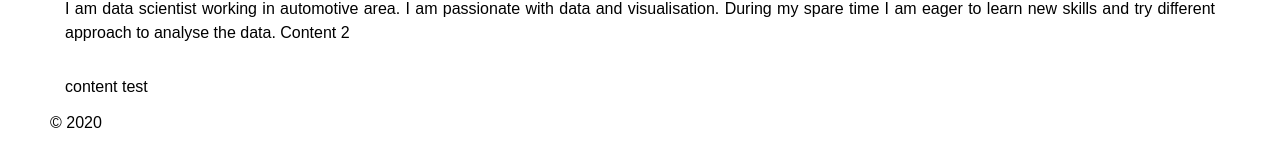
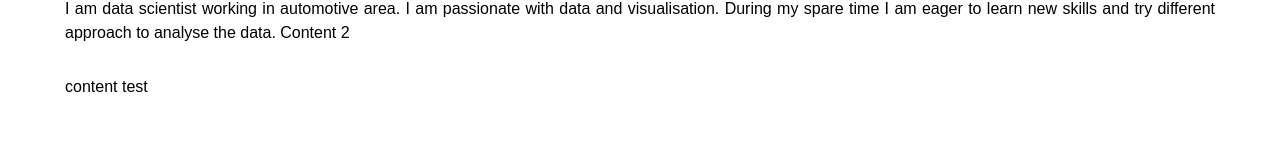
Before and after one commit to FlorentDSGree/florentdsgree.github.io, a Jekyll site: the page built from index.html, in a window 1280 px wide. Shown: the part 232-399 px from the top of the page. Built offline with Jekyll 4.4.1, drawn with Linux system fonts in a browser that asks for light colours.

Commit message:
Update default.html

```diff
--- a/_layouts/default.html
+++ b/_layouts/default.html
@@ -21,8 +21,9 @@
     <div class="content">
       {{ page.content2 }}
     </div>
-    <footer>
-      &copy; <script>document.write(new Date().getFullYear())</script>
-    </footer>
+    <div class="footer">
+	    <a href="https://github.com/FlorentDSGree"><i class="fab fa-github-square fa-2x fa-gradient"></i></a>
+	    <a href="https://www.linkedin.com/in/florent-gr%C3%A9e-b74b654b/"><i class="fab fa-linkedin fa-2x fa-gradient"></i></a>
+    </div>
   </body>
 </html>
```
